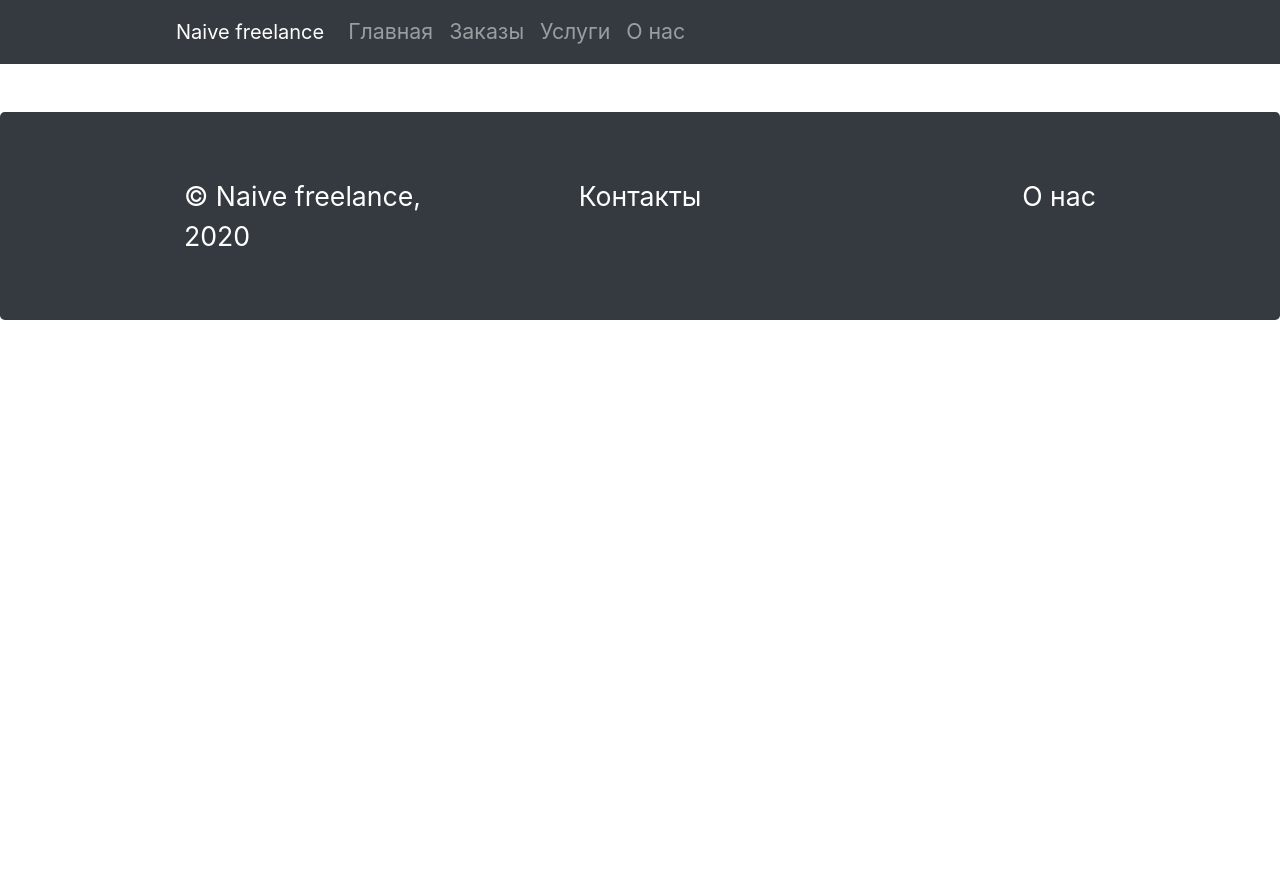
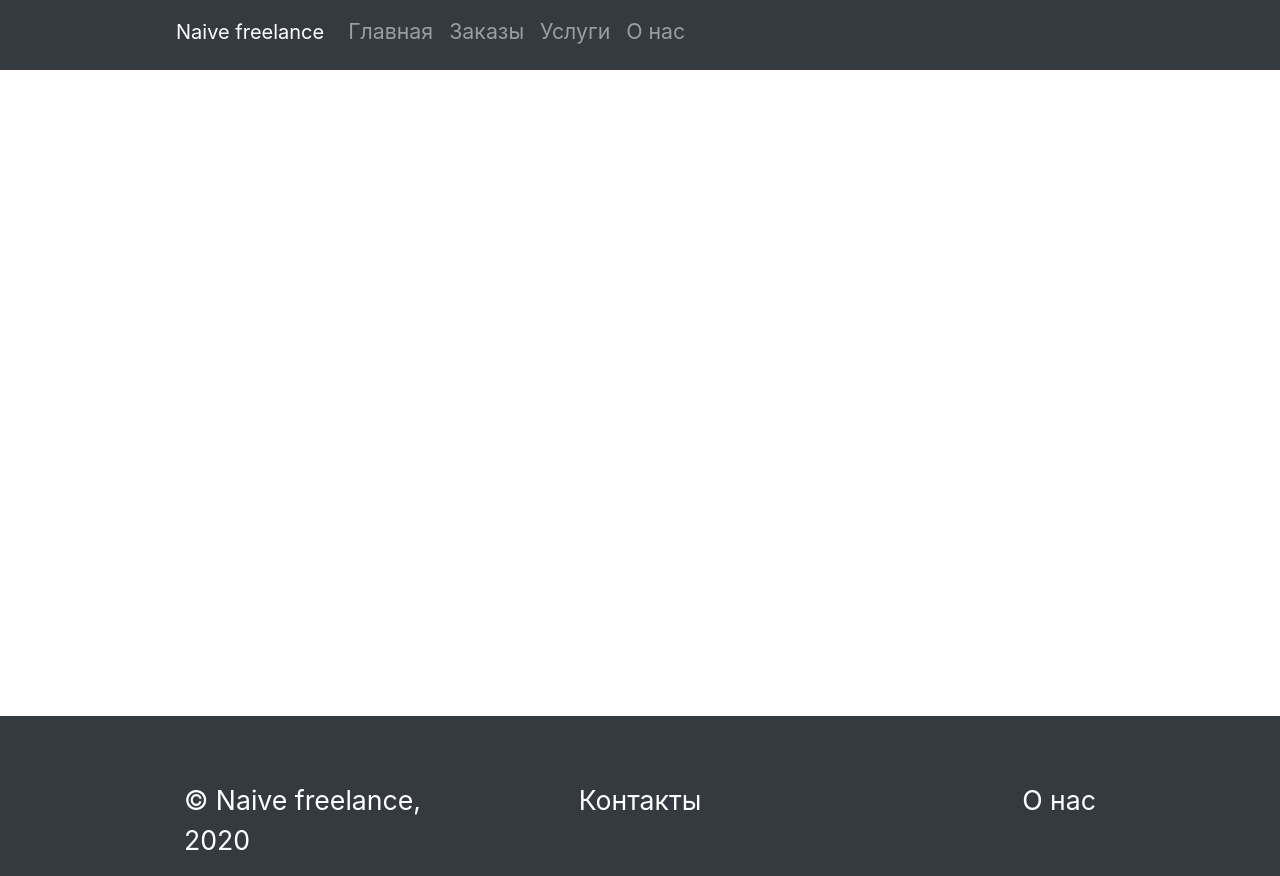
Before and after one commit to kantegory/naive-freelance, a Vue app in the folder vue-freelance/: page / in a window 1280 px wide. Before the commit the page ends 800 px from the top, so only its background shows below. Built offline with nearby package versions, Linux system fonts and the light colour scheme.

Commit message:
Refactor: fix footer to bottom

```diff
--- a/vue-freelance/src/App.vue
+++ b/vue-freelance/src/App.vue
@@ -1,5 +1,5 @@
 <template>
-  <div id="app">
+  <div id="app" class="app-wrapper">
     <header class="bg-dark">
       <b-navbar class="w-75 mx-auto" type="dark" variant="dark">
         <b-navbar-brand>Naive freelance</b-navbar-brand>
@@ -11,11 +11,11 @@
         </b-navbar-nav>
       </b-navbar>
     </header>
-    <div class="container-fluid my-5">
+    <main class="container-fluid my-5">
       <router-view />
-    </div>
+    </main>
     <footer>
-      <b-jumbotron bg-variant="dark" text-variant="white">
+      <b-jumbotron bg-variant="dark" text-variant="white" class="rounded-0 mb-0">
         <div class="w-75 mx-auto">
           <div class="row">
             <div class="col-4 text-left">© Naive freelance, 2020</div>
@@ -39,8 +39,20 @@ export default {
   font-size: 16pt;
 }
 
+header {
+  height: 70px;
+}
+
+main {
+  height: calc(100vh - 160px - 70px * 2);
+  min-height: 550px;
+}
+
 footer {
   font-size: 20pt;
 }
 
+footer .jumbotron {
+  height: 160px;
+}
 </style>
```
